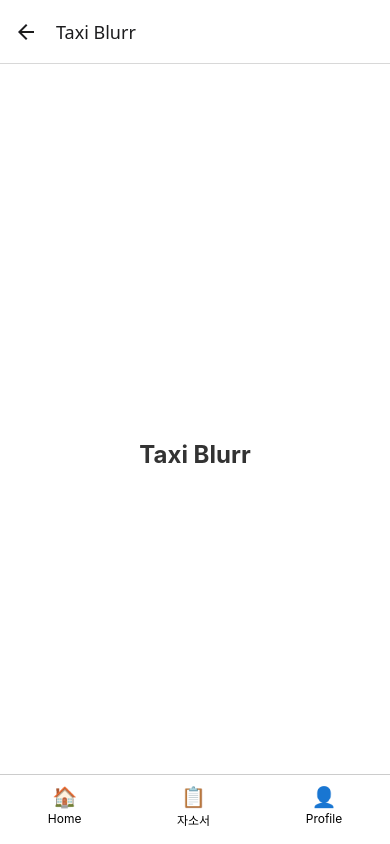
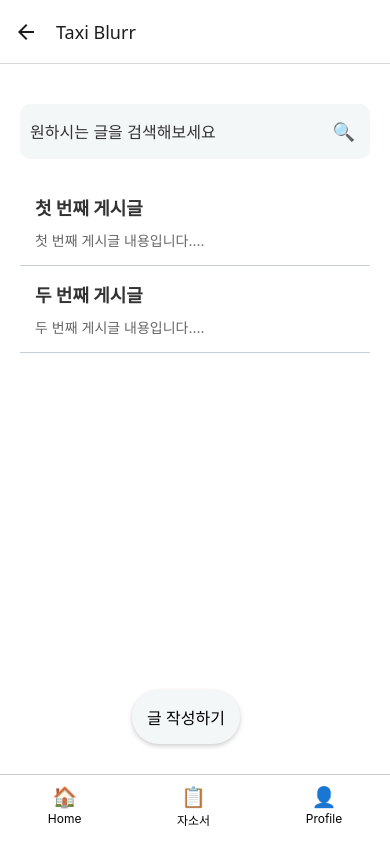
Before and after one commit to 255-SNS/frontend, a React Native app in the folder app/: screen /TaxiBoard in a window 390 px wide. Built offline with nearby package versions, Linux system fonts and the light colour scheme.

Commit message:
TaxiScreen edit

```diff
--- a/app/pages/boardpages/TaxiScreen.js
+++ b/app/pages/boardpages/TaxiScreen.js
@@ -1,50 +1,183 @@
-import React from 'react';
-import { View, Text, StyleSheet } from 'react-native';
+import React, { useState } from 'react';
+import { View, Text, StyleSheet, FlatList, TouchableOpacity, TextInput, Button } from 'react-native';
 import BottomNav from '../components/BottomNav';
-
+import BoardWrite from '../components/post/BoardWrite';
+import PostDetail from '../components/post/PostDetail';
 
 const FreeBoardScreen = () => {
+  const [posts, setPosts] = useState([
+    { id: '1', title: '첫 번째 게시글', writer: '익명1', content: '첫 번째 게시글 내용입니다.' },
+    { id: '2', title: '두 번째 게시글', writer: '익명2', content: '두 번째 게시글 내용입니다.' },
+  ]);
+  const [isCreating, setIsCreating] = useState(false);
+  const [newPost, setNewPost] = useState({ title: '', content: '' });
+  const [selectedPost, setSelectedPost] = useState(null);
+  const [searchQuery, setSearchQuery] = useState('');
+
+  const savePost = () => {
+    setPosts([...posts, { id: Date.now().toString(), ...newPost }]);
+    setNewPost({ title: '', writer: '', content: '' });
+    setIsCreating(false);
+  };
+
+  const cancelPost = () => {
+    setNewPost({ title: '', content: '' });
+    setIsCreating(false);
+  };
+
+  const viewPost = (post) => {
+    setSelectedPost(post);
+  };
+
+  const goBackToList = () => {
+    setSelectedPost(null);
+  };
+
+  const filteredPosts = posts.filter((post) =>
+    post.title.toLowerCase().includes(searchQuery.toLowerCase())
+  );
+
   return (
     <View style={styles.container}>
-      <View style={styles.content}>
-        <Text style={styles.menuTitle}>Taxi Blurr</Text>
-      </View>
+      {!isCreating && !selectedPost && (
+        <View style={styles.content}>
+          <View style={styles.searchContainer}>
+            <TextInput
+              style={styles.searchInput}
+              placeholder="원하시는 글을 검색해보세요"
+              value={searchQuery}
+              onChangeText={setSearchQuery}
+            />
+            <TouchableOpacity style={styles.searchButton}>
+              <Text style={styles.searchButtonText}>🔍</Text>
+            </TouchableOpacity>
+          </View>
+          <FlatList
+            data={filteredPosts}
+            keyExtractor={(item) => item.id}
+            renderItem={({ item }) => (
+              <TouchableOpacity
+                style={styles.postItem}
+                onPress={() => viewPost(item)}
+              >
+                <Text style={styles.postTitle}>{item.title}</Text>
+                {/* <Text style={styles.postWriter}>{item.writer}</Text> */}
+                <Text style={styles.postContentPreview}>
+                  {item.content.slice(0, 20)}...
+                </Text>
+              </TouchableOpacity>
+            )}
+            contentContainerStyle={{ paddingBottom: 100 }}
+          />
+        </View>
+      )}
 
-      {/* 하단 네비게이션 바 */}
+      {isCreating && (
+        <BoardWrite
+          newPost={newPost}
+          setNewPost={setNewPost}
+          savePost={savePost}
+          cancelPost={cancelPost}
+        />
+      )}
+
+      {selectedPost && (
+        <PostDetail post={selectedPost} onBack={goBackToList} />
+      )}
+
+      {!isCreating && !selectedPost && (
+        <TouchableOpacity
+          style={styles.createButton}
+          onPress={() => setIsCreating(true)}
+        >
+          <Text style={styles.createButtonText}>글 작성하기</Text>
+        </TouchableOpacity>
+      )}
+
       <View style={styles.bottomNavContainer}>
         <BottomNav />
       </View>
     </View>
-
-
   );
 };
 
 const styles = StyleSheet.create({
   container: {
     flex: 1,
-    justifyContent: 'center',
-    alignItems: 'center',
     backgroundColor: '#FFFFFF',
   },
-  title: {
-    fontSize: 24,
-    fontWeight: 'bold',
-    color: '#333333',
+  searchContainer: {
+    flexDirection: 'row',
+    alignItems: 'center',
+    marginBottom: 20,
+    backgroundColor: '#F4F7F8',
+    borderRadius: 10,
+    paddingHorizontal: 10,
+    height: 55,
+    marginTop: 20,
   },
-  menuTitle: {
-    fontSize: 24,
-    fontWeight: 'bold',
-    color: '#333333',
+  searchInput: {
+    flex: 1,
+    fontSize: 16,
+    color: '#333',
   },
-  bottomNavContainer: {
-    position: 'absolute', // BottomNav를 절대적으로 배치
-    bottom: 0, // 화면 하단에 고정
-    width: '100%', // 너비를 화면 전체로 설정
-    height: 70, // BottomNav 높이와 일치
-    backgroundColor: '#FFFFFF', // 하단 배경색 추가
+  searchButton: {
+    marginLeft: 10,
+    padding: 5,
+  },
+  searchButtonText: {
+    fontSize: 18,
+    color: '#F4F7F8',
+  },
+  content: {
+    flex: 1,
+    padding: 20,
   },
 
+  postItem: {
+    padding: 15,
+    borderBottomWidth: 1.5,
+    borderColor: '#C5D1D4',
+  },
+  postTitle: {
+    fontSize: 18,
+    fontWeight: 'bold',
+    color: '#333',
+    marginBottom: 10,
+  },
+
+  postContentPreview: {
+    fontSize: 14,
+    color: '#666',
+
+  },
+  createButton: {
+    position: 'absolute',
+    bottom: 100,
+    right: 150,
+    backgroundColor: '#F4F7F8',
+    padding: 15,
+    borderRadius: 50,
+    alignItems: 'center',
+    justifyContent: 'center',
+    shadowColor: '#000',
+    shadowOffset: { width: 0, height: 2 },
+    shadowOpacity: 0.2,
+    shadowRadius: 5,
+    elevation: 5,
+  },
+  createButtonText: {
+    color: '#000',
+    fontSize: 16,
+  },
+
+  bottomNavContainer: {
+    position: 'absolute',
+    bottom: 0,
+    width: '100%',
+    height: 70,
+    backgroundColor: '#FFFFFF',
+  },
 });
 
 export default FreeBoardScreen;
```
